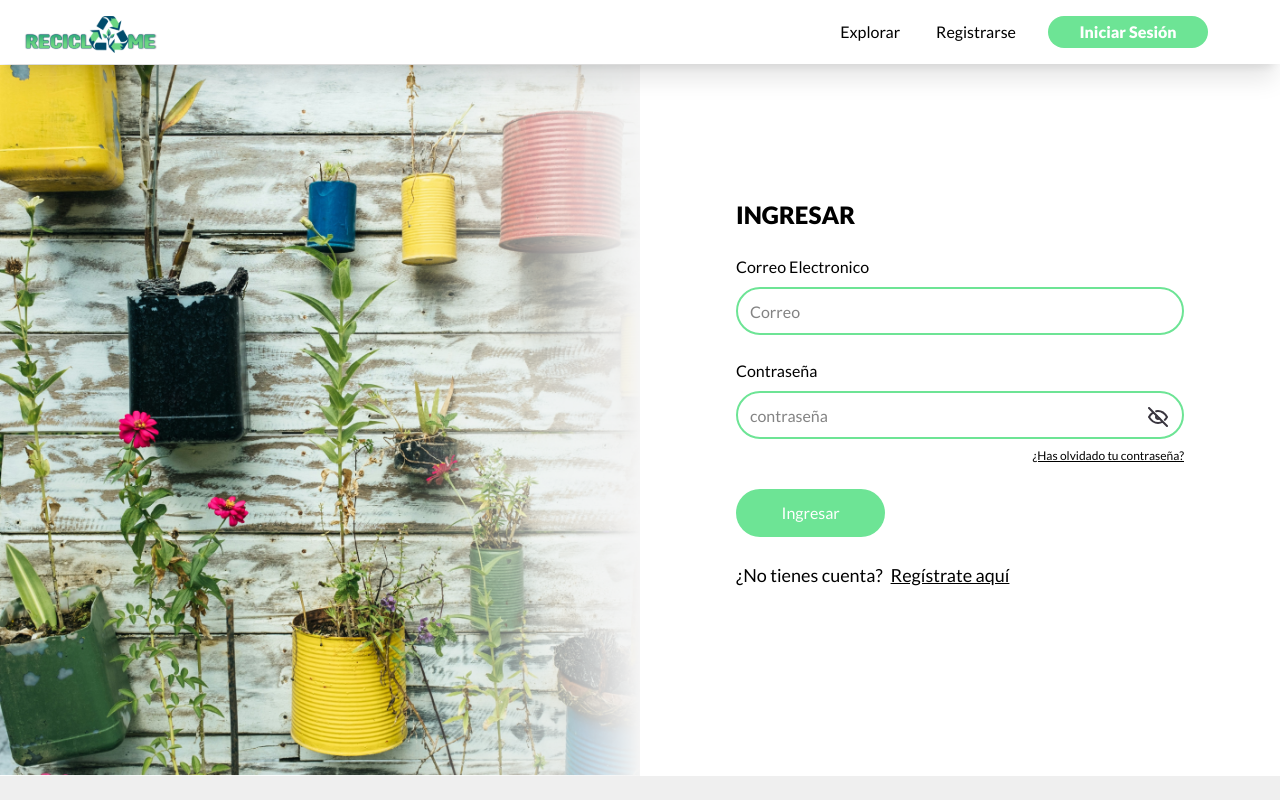
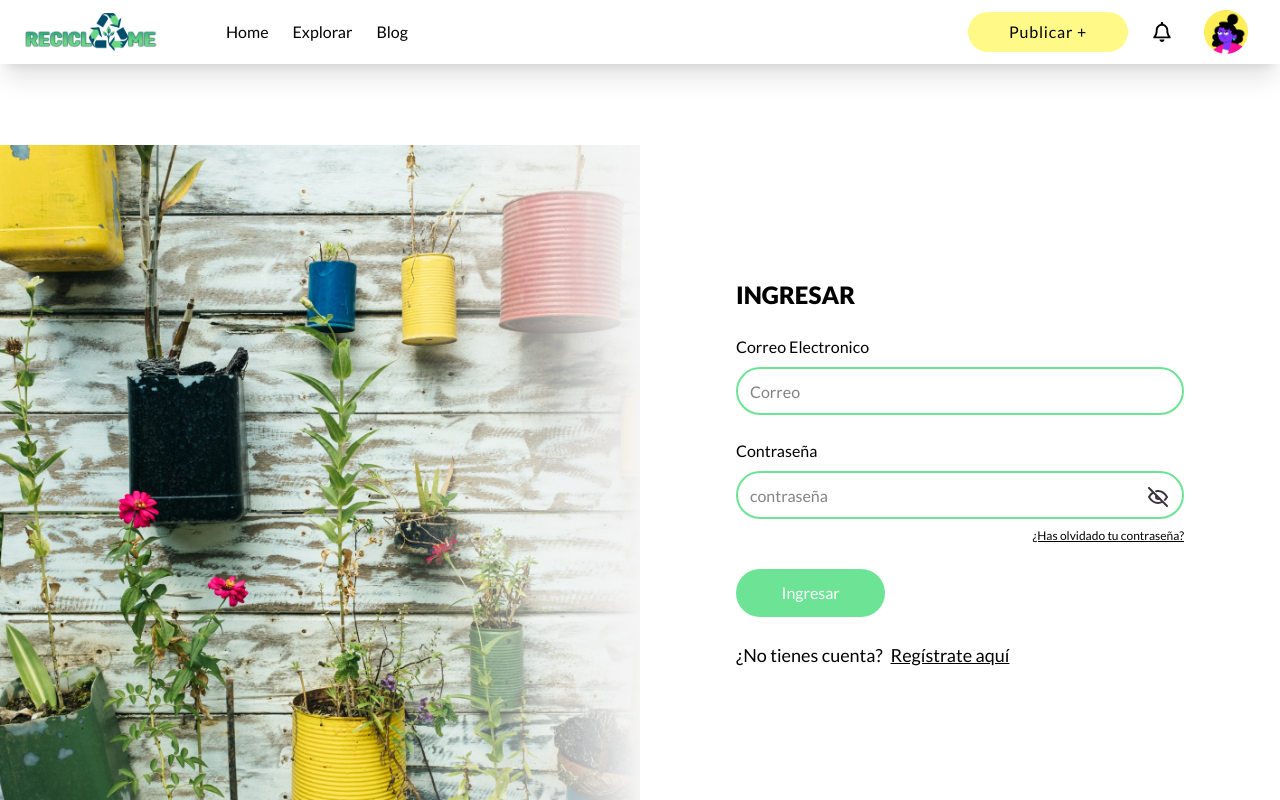
Before and after one commit to No-Country/s13-16-t-java-next, a Next.js app in the folder FrontEnd/: page /login in a window 1280 px wide. Shown: the top 800 px of the page. Built offline with nearby package versions, Linux system fonts and the light colour scheme; no server answers; sample sign-in values are in the browser's storage.

Commit message:
fix: hydratation

```diff
--- a/FrontEnd/src/app/HomePage.jsx
+++ b/FrontEnd/src/app/HomePage.jsx
@@ -6,7 +6,7 @@ import CardPostWrapper from "../components/CardPostWrapper";
 
 export default async function HomePage() {
   return (
-    <main>
+    <>
       <article
         className="grid h-dvh w-full place-items-center text-white"
         style={{
@@ -66,7 +66,7 @@ export default async function HomePage() {
           </div>
           <Link
             href="/registro"
-            className="w-full max-w-36 rounded-full bg-secondary-violet px-8 py-[10px] leading-5 text-white tracking-wide"
+            className="w-full max-w-36 rounded-full bg-secondary-violet px-8 py-[10px] leading-5 tracking-wide text-white"
           >
             Unite a nuestra comunidad
           </Link>
@@ -88,6 +88,6 @@ export default async function HomePage() {
           </Link>
         </div>
       </article>
-    </main>
+    </>
   );
 }
--- a/FrontEnd/src/app/page.jsx
+++ b/FrontEnd/src/app/page.jsx
@@ -1,14 +1,17 @@
 "use client";
 
-import { useContext } from "react";
-import { Context } from "../context/ContextProvider";
-
+import { useEffect, useState } from "react";
 import HomeLogin from "../components/HomeLogin/HomeLogin";
 
 import HomePage from "./HomePage";
 
 export default function Home() {
-  const { isLogged } = useContext(Context);
+  const isLogged =
+    typeof window !== "undefined" && localStorage.getItem("isLogged");
+
+  const [mounted, setMounted] = useState(false);
+  useEffect(() => setMounted(true), []);
+  if (!mounted) return null;
 
   return <>{isLogged ? <HomeLogin /> : <HomePage />}</>;
 }
--- /dev/null
+++ b/FrontEnd/src/app/template.jsx
@@ -0,0 +1,9 @@
+import React from "react";
+
+export default function template({ children }) {
+  return (
+    <main className="mx-auto min-h-[calc(100dvh_-_296px)] max-w-7xl pt-20 min-[850px]:min-h-[calc(100dvh_-_156px)]">
+      {children}
+    </main>
+  );
+}
--- a/FrontEnd/src/components/Header/Header.jsx
+++ b/FrontEnd/src/components/Header/Header.jsx
@@ -1,14 +1,17 @@
 "use client";
 import Link from "next/link";
 import Image from "next/image";
-import React from "react";
+import React, { useEffect, useState } from "react";
 import HeaderLogin from "../HeaderLogin/HeaderLogin";
 import MenuIcon from "../Icons/MenuIcon";
-import { Context } from "../../context/ContextProvider";
-import { useContext } from "react";
 
 export default function Header() {
-  const { isLogged } = useContext(Context);
+  const isLogged =
+    typeof window !== "undefined" && localStorage.getItem("isLogged");
+
+  const [mounted, setMounted] = useState(false);
+  useEffect(() => setMounted(true), []);
+  if (!mounted) return null;
 
   return (
     <>
@@ -29,14 +32,20 @@ export default function Header() {
               </Link>
               <ul className="m-2 mr-16 flex items-center gap-7 p-2">
                 <MenuIcon />
-                <Link className="hidden p-1 md:block border-secondary-violet hover:border-b-2" href={"/explorar"}>
+                <Link
+                  className="hidden border-secondary-violet p-1 hover:border-b-2 md:block"
+                  href={"/explorar"}
+                >
                   Explorar
                 </Link>
-                <Link className="hidden p-1 md:block border-secondary-violet hover:border-b-2" href={"/registro"}>
+                <Link
+                  className="hidden border-secondary-violet p-1 hover:border-b-2 md:block"
+                  href={"/registro"}
+                >
                   Registrarse
                 </Link>
                 <Link
-                  className="hidden w-40 hover:bg-green-500 rounded-full transition duration-300 bg-primary-green p-1 text-center font-bold text-white md:block"
+                  className="hidden w-40 rounded-full bg-primary-green p-1 text-center font-bold text-white transition duration-300 hover:bg-green-500 md:block"
                   href={"/login"}
                 >
                   Iniciar Sesión
--- a/FrontEnd/src/components/HomeLogin/HomeLogin.jsx
+++ b/FrontEnd/src/components/HomeLogin/HomeLogin.jsx
@@ -4,13 +4,13 @@ const lato = Lato({ subsets: ["latin"], weight: ["400", "900"] });
 
 export default function HomeLogin() {
   return (
-    <main className="mx-auto min-h-[80vh] max-w-7xl pt-20">
+    <>
       <h2
         className={`${lato.className} pl-2  text-[clamp(24px,_8vw,_32px)] font-semibold capitalize lg:text-start`}
       >
         Te podría interesar
       </h2>
       <CardPostWrapper />
-    </main>
+    </>
   );
 }
--- a/FrontEnd/src/components/Icons/MenuIconLog.jsx
+++ b/FrontEnd/src/components/Icons/MenuIconLog.jsx
@@ -6,8 +6,8 @@ import { useGetNotifications } from "@/src/hooks/useGetNotifications";
 import { Context } from "@/src/context/ContextProvider";
 
 export default function MenuIconLog(props) {
+  const { setIsLogged } = useContext(Context);
   const [menuOpen, setMenuOpen] = useState(false);
-  const { setIsLogged } = useContext(Context);
   const { unread } = useGetNotifications();
 
   function toggleMenu() {
@@ -108,8 +108,6 @@ export default function MenuIconLog(props) {
             </Link>
 
             <div className="absolute bottom-20 flex flex-col justify-start p-2">
-
-
               <Link
                 className="m-1 flex text-wrong"
                 href={""}
--- a/FrontEnd/src/components/Perfil/ProfileLayout.jsx
+++ b/FrontEnd/src/components/Perfil/ProfileLayout.jsx
@@ -10,12 +10,12 @@ import { Suspense } from "react";
 import img from "../../assets/profile/Rectangle-2.png";
 
 export default function ProfileLayout() {
+  const { isLogged } = useContext(Context);
   const [mounted, setMounted] = useState(false);
   useEffect(() => setMounted(true), []);
   if (!mounted) return null;
 
   const router = useRouter();
-  const { isLogged } = useContext(Context);
   if (!isLogged) router.push("/");
 
   return (
--- a/FrontEnd/src/components/Publication/Post.jsx
+++ b/FrontEnd/src/components/Publication/Post.jsx
@@ -13,8 +13,9 @@ import LikeIcon from "../Icons/LikeIcon";
 import { PencilIcon, DeleteIcon } from "../Icons/EditIcon";
 import { useContext } from "react";
 
+export default function Post({ post, post_id }) {
+  const { isActive, setIsActive } = useContext(Context);
 
-export default function Post({ post, post_id }) {
   const [PostData, setPostData] = useState(post);
   const [intervalId, setIntervalId] = useState(null);
 
@@ -37,7 +38,6 @@ export default function Post({ post, post_id }) {
     typeof window !== "undefined" && localStorage.getItem("userLoggedId");
 
   const { title, category, description, comments, imageUrl, love } = PostData;
-  console.log(PostData);
   const [like, setLike] = useState(love);
   const [liked, setLiked] = useState(false);
 
@@ -45,7 +45,6 @@ export default function Post({ post, post_id }) {
   useEffect(() => setMounted(true), []);
   if (!mounted) return null;
 
-  const { isActive, setIsActive } = useContext(Context);
   const router = useRouter();
 
   const isLogged =
@@ -69,10 +68,8 @@ export default function Post({ post, post_id }) {
 
   const toggleSwitch = () => {
     setIsActive(!isActive);
-    const newIsActive = !isActive;
-    setIsActive(newIsActive);
     if (typeof window !== "undefined") {
-      localStorage.setItem("isActive", JSON.stringify(newIsActive));
+      localStorage.setItem("isActive", JSON.stringify(!isActive));
     }
   };
 
--- a/FrontEnd/src/components/forms/FormLogin/FormLogin.jsx
+++ b/FrontEnd/src/components/forms/FormLogin/FormLogin.jsx
@@ -55,7 +55,7 @@ function FormLogin() {
       router.push("/");
       setIsLogged(true);
       if (typeof window !== "undefined") {
-        localStorage.setItem("userLoggedId", user.userId);
+        localStorage.setItem("userLoggedId", user?.userId);
         localStorage.setItem("isLogged", true);
       }
     } else {
--- a/FrontEnd/src/context/ContextProvider.jsx
+++ b/FrontEnd/src/context/ContextProvider.jsx
@@ -5,24 +5,24 @@ export const Context = createContext();
 export default function ContextProvider({ children }) {
   const [isLogged, setIsLogged] = useState(false);
 
-  ()=>{
-    const userLogged = localStorage.getItem("isLogged");
-    if (userLogged === "true") {
+  () => {
+    const userLogged =
+      typeof window !== "undefined" && localStorage.getItem("isLogged");
+    if (userLogged === true) {
       setIsLogged(true);
     } else {
       return false;
     }
-  }
+  };
 
   const [isActive, setIsActive] = useState(() => {
     if (typeof window !== "undefined") {
       const storedIsActive = localStorage.getItem("isActive");
-      return storedIsActive ? JSON.parse(storedIsActive) : false;
+      return storedIsActive;
     } else {
       return false;
     }
   });
-
 
   useEffect(() => {
     if (typeof window !== "undefined") {
```
